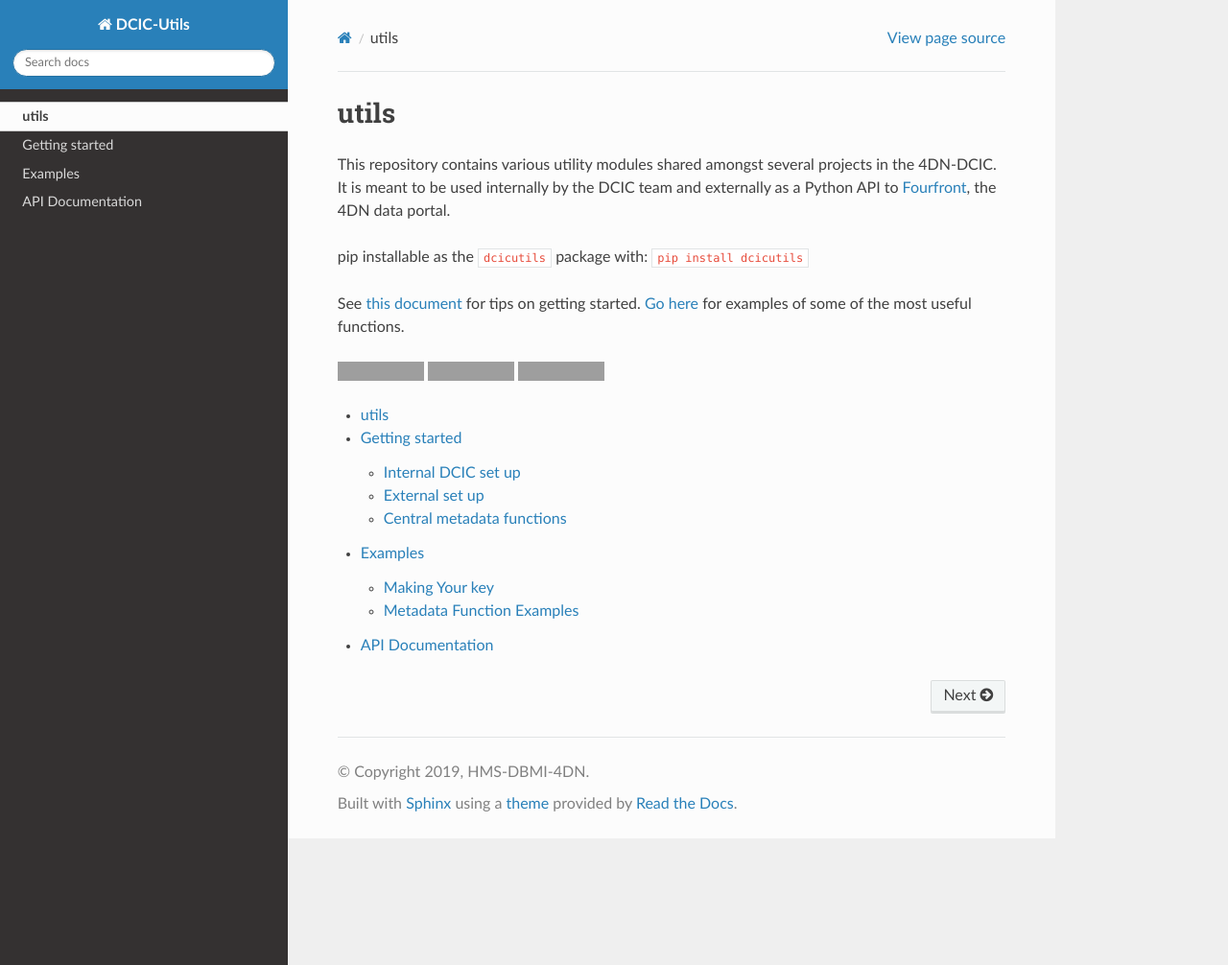
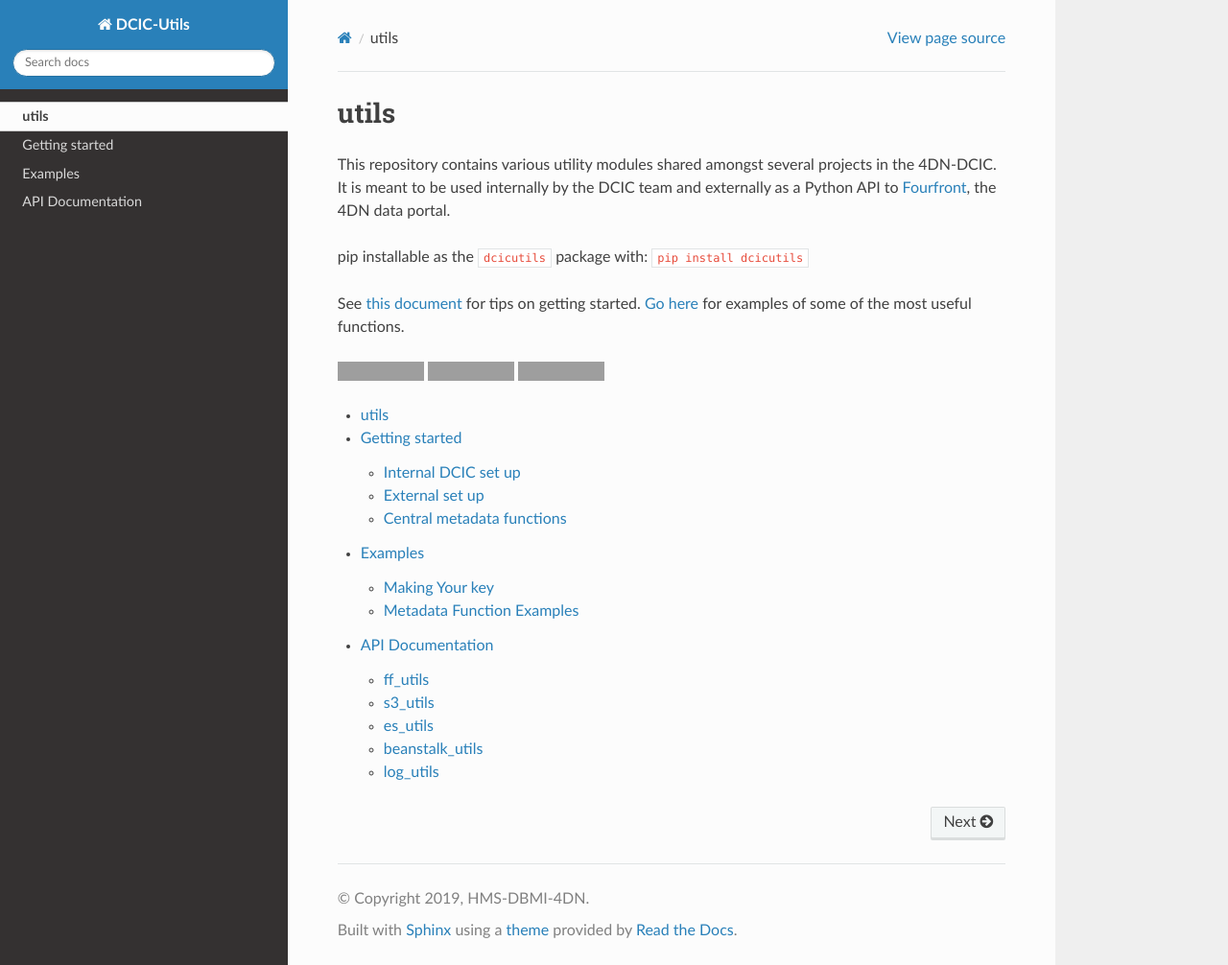
Before and after one commit to 4dn-dcic/utils, a Sphinx documentation site: the page built from docs/source/index.rst, in a window 1280 px wide and 1006 px high. Shown: the whole window at 96% size. Built offline with Sphinx 7.4.7 and the Read the Docs theme 2.0.0, drawn with Linux system fonts in a browser that asks for light colours; grey boxes are pictures that could not be loaded.

Commit message:
add headers to break up, re-order

```diff
--- a/docs/source/dcicutils.rst
+++ b/docs/source/dcicutils.rst
@@ -4,17 +4,32 @@ API Documentation
 
 Note that JH utils is excluded due to side-effects of importing the module. See the source file for details.
 
-.. automodule:: dcicutils.beanstalk_utils
-   :members:
-
-.. automodule:: dcicutils.es_utils
-   :members:
+ff_utils
+^^^^^^^^
 
 .. automodule:: dcicutils.ff_utils
    :members:
 
+s3_utils
+^^^^^^^^
+
+.. automodule:: dcicutils.s3_utils
+  :members:
+
+es_utils
+^^^^^^^^
+
+.. automodule:: dcicutils.es_utils
+  :members:
+
+beanstalk_utils
+^^^^^^^^^^^^^^^
+
+.. automodule:: dcicutils.beanstalk_utils
+   :members:
+
+log_utils
+^^^^^^^^^
+
 .. automodule:: dcicutils.log_utils
    :members:
-
-.. automodule:: dcicutils.s3_utils
-   :members:
```
